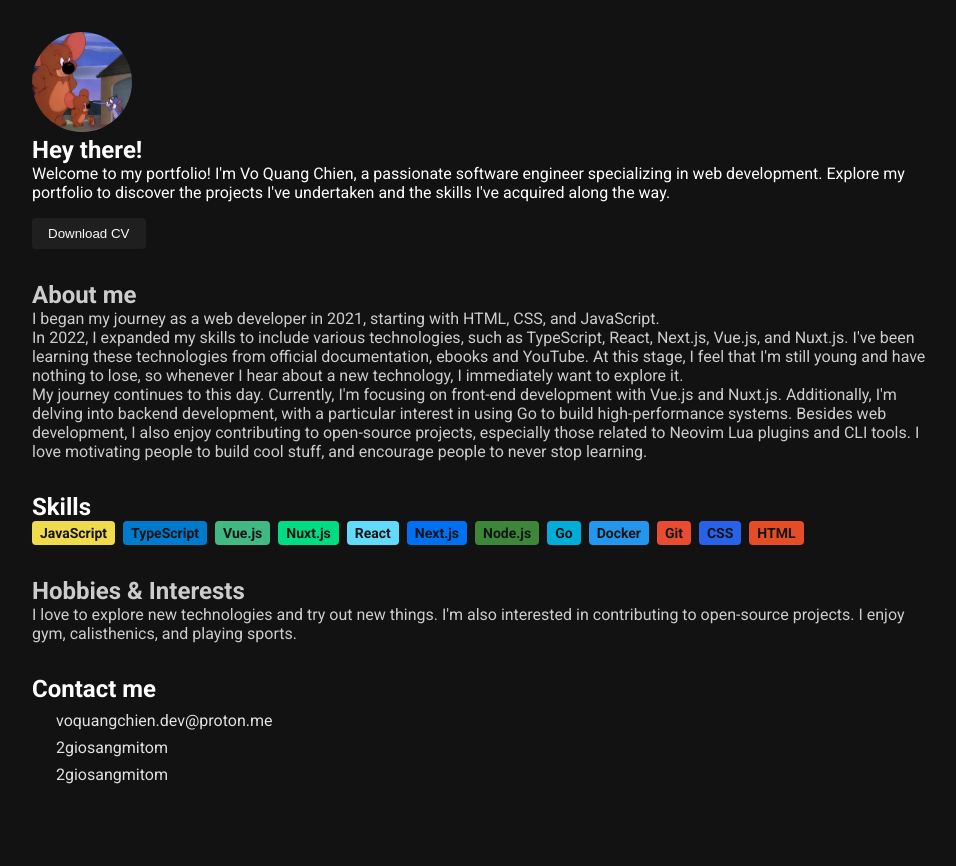
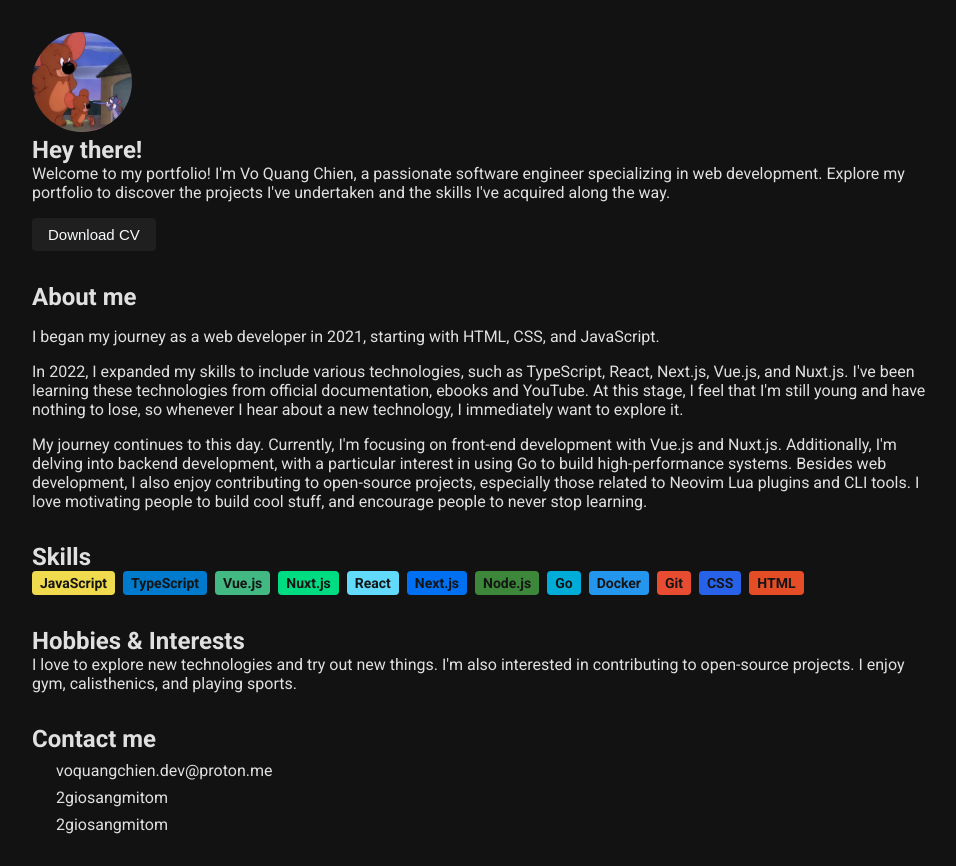
Before and after one commit to 2giosangmitom/2giosangmitom.github.io, a Vue app: page / in a window 1280 px wide. Shown: the whole page, without its empty margins (48-1004 px from the left). Before the commit the page ends 816 px from the top, so only its background shows below. Built offline with nearby package versions, Linux system fonts and the light colour scheme; some icons are missing.

Commit message:
feat: improve style

```diff
--- a/src/components/TheAbout.vue
+++ b/src/components/TheAbout.vue
@@ -19,8 +19,7 @@
 </template>
 
 <style scoped>
-h2,
 p {
-  color: #cccccc;
+  margin-top: 1rem;
 }
 </style>
--- a/src/components/TheContact.vue
+++ b/src/components/TheContact.vue
@@ -25,9 +25,6 @@ import { Icon } from '@iconify/vue'
 </template>
 
 <style scoped>
-h2 {
-  color: #ffffff;
-}
 .contact-info {
   display: flex;
   align-items: center;
--- a/src/components/TheHobbies.vue
+++ b/src/components/TheHobbies.vue
@@ -8,9 +8,4 @@
   </section>
 </template>
 
-<style scoped>
-h2,
-p {
-  color: #cccccc;
-}
-</style>
+<style scoped></style>
--- a/src/components/TheIntro.vue
+++ b/src/components/TheIntro.vue
@@ -19,10 +19,7 @@
 .avatar img {
   border-radius: 50%;
 }
-h1,
-p {
-  color: #ffffff;
-}
+
 button {
   display: inline-block;
   margin-top: 1rem;
@@ -39,5 +36,6 @@ button:hover {
 button a {
   color: #f8fafc;
   text-decoration: none;
+  font-size: 15px;
 }
 </style>
--- a/src/components/TheSkills.vue
+++ b/src/components/TheSkills.vue
@@ -19,9 +19,6 @@
 </template>
 
 <style scoped>
-h2 {
-  color: #ffffff;
-}
 .skills-container {
   display: flex;
   flex-wrap: wrap;
```
